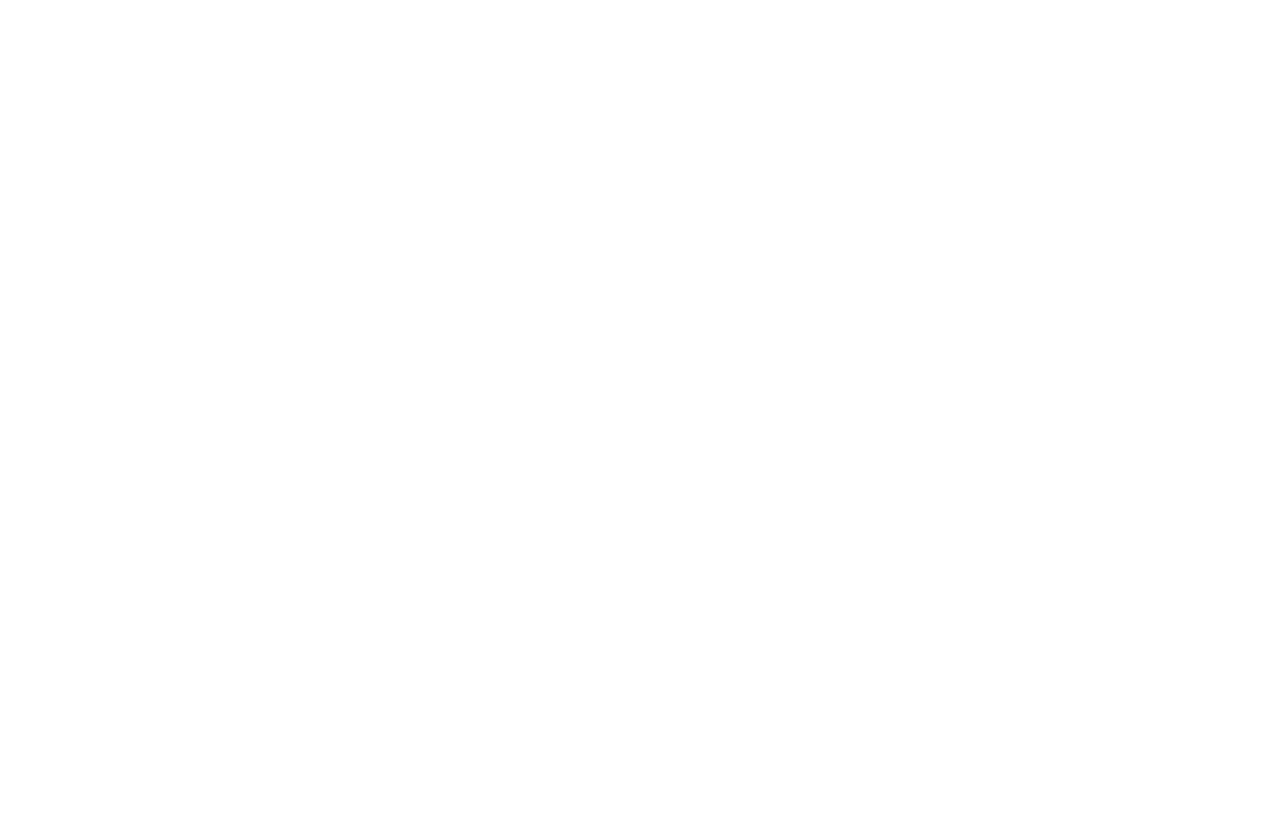
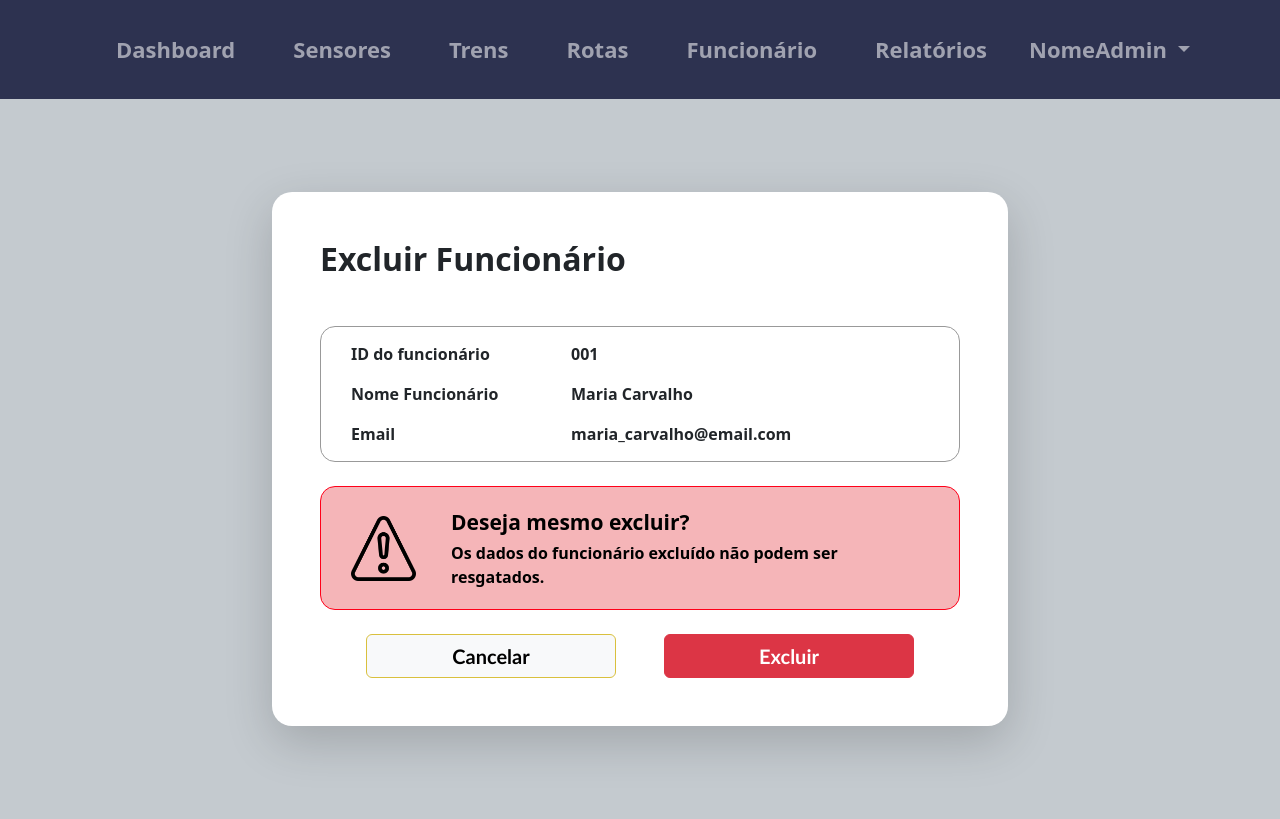
Before and after one commit to NiniveSC/sa-ferrorama, a PHP site: page /public/funcionarios/excluir-funcionarios.php in a window 1280 px wide. Before the commit the page is empty. Run offline with PHP 8.4, Linux system fonts and the light colour scheme.

Commit message:
add -  fiz o html e o css da pagina de excluir funcionarios e coloquei o icone de atenção

```diff
--- a/assets/style/style.css
+++ b/assets/style/style.css
@@ -529,3 +529,54 @@
     color: #2d3250 !important;
     border-color: #d9c03d !important;
 }
+
+/*-------------------------------------------------------------------------------------------------------------------------------------------------------------------------------*/
+
+/*excluir funcionarios*/
+
+.dados-funcionario {
+    border: 1px solid #999;
+    border-radius: 15px;
+    padding: 15px 30px;
+}
+
+.label-funcionario {
+    width: 220px;
+    font-weight: bold;
+}
+
+.valor-funcionario {
+    font-weight: 600;
+}
+
+.confirmacao-exclusao {
+    display: flex;
+    align-items: center;
+    gap: 35px;
+    border: 1px solid #ff0019;
+    background-color: #f5b5b8;
+    border-radius: 15px;
+    padding: 20px 30px;
+}
+
+.confirmacao-exclusao img {
+    width: 65px;
+}
+
+.confirmacao-exclusao strong {
+    color: #000000;
+    font-size: 21px;
+}
+
+.confirmacao-exclusao p {
+    color: #000000;
+    font-size: 16px;
+    font-weight: 600;
+    margin: 2px 0 0 0;
+}
+
+.btn-func-custom {
+    width: 250px;
+    font-weight: bold;
+    font-size: 20px;
+}
--- a/public/funcionarios/excluir-funcionarios.php
+++ b/public/funcionarios/excluir-funcionarios.php
@@ -0,0 +1,153 @@
+<!DOCTYPE html>
+<html lang="en">
+
+<head>
+    <meta charset="UTF-8">
+    <meta name="viewport" content="width=device-width, initial-scale=1.0">
+    <title>Excluir Funcionário</title>
+    <link href="https://cdn.jsdelivr.net/npm/bootstrap@5.3.8/dist/css/bootstrap.min.css" rel="stylesheet"
+        integrity="sha384-sRIl4kxILFvY47J16cr9ZwB07vP4J8+LH7qKQnuqkuIAvNWLzeN8tE5YBujZqJLB" crossorigin="anonymous">
+    <link rel="stylesheet" href="../../assets/style/style.css">
+</head>
+
+<body class="pagina_excluir_user">
+    <nav class="navbar navbar-expand-lg navbar-dark">
+        <div class="container-fluid">
+            <button class="navbar-toggler" type="button" data-bs-toggle="collapse" data-bs-target="#navbarNav"
+                aria-controls="navbarNav" aria-expanded="false" aria-label="Toggle navigation">
+                <span class="navbar-toggler-icon"></span>
+            </button>
+            <div class="collapse navbar-collapse justify-content-between" id="navbar-Nav">
+                <ul class="navbar-nav me-auto">
+                    <li class="nav-item mx-3">
+                        <a class="nav-link" href="tela-geral-home.php">Dashboard</a>
+                    </li>
+                    <li class="nav-item mx-3">
+                        <a class="nav-link" href="tela-lista-sensores.php">Sensores</a>
+                    </li>
+                    <li class="nav-item mx-3">
+                        <a class="nav-link" href="tela-lista-trens.php">Trens</a>
+                    </li>
+                    <li class="nav-item mx-3">
+                        <a class="nav-link" href="tela-lista-rotas.php">Rotas</a>
+                    </li>
+                    <li class="nav-item mx-3">
+                        <a class="nav-link" href="funcionarios-cadastrados.php">Funcionário</a>
+                    </li>
+                    <li class="nav-item mx-3">
+                        <a class="nav-link" href="tela-relatorios.php">Relatórios</a>
+                    </li>
+
+                    <li class="nav-item dropdown">
+                        <a class="nav-link dropdown-toggle" href="#" role="button" data-bs-toggle="dropdown"
+                            aria-expanded="false">
+                            NomeAdmin
+                        </a>
+                        <ul class="dropdown-menu">
+                            <li><a class="dropdown-item" href="tela-login.php">Sair</a></li>
+                        </ul>
+                    </li>
+                </ul>
+            </div>
+        </div>
+    </nav>
+
+
+<div class="d-flex align-items-center justify-content-center pg-cadastro-funcionario">
+    <div class="container">
+        <div class="row justify-content-center">
+            <div class="col-12 col-md-8 col-lg-8">
+
+                <div class="card shadow-lg border-0 card-cadastro-funcionario">
+                    <div class="card-body p-5">
+
+                        <h2 class="card-title fw-bold mb-5">
+                            Excluir Funcionário
+                        </h2>
+
+
+                        <div class="dados-funcionario mb-4">
+                            <div class="d-flex mb-3">
+                                <span class="label-funcionario">
+                                    ID do funcionário
+                                </span>
+
+                                <span class="valor-funcionario">
+                                    001
+                                </span>
+                            </div>
+
+                            <div class="d-flex mb-3">
+                                <span class="label-funcionario">
+                                    Nome Funcionário
+                                </span>
+
+                                <span class="valor-funcionario">
+                                    Maria Carvalho
+                                </span>
+                            </div>
+
+                            <div class="d-flex">
+                                <span class="label-funcionario">
+                                    Email
+                                </span>
+
+                                <span class="valor-funcionario">
+                                    maria_carvalho@email.com
+                                </span>
+                            </div>
+
+                        </div>
+
+
+                      <div class="confirmacao-exclusao mb-4">
+
+    <img src="../../assets/img/icone_alerta.png" alt="Alerta">
+
+    <div>
+        <strong>
+            Deseja mesmo excluir?
+        </strong>
+
+        <p>
+            Os dados do funcionário excluído não podem ser resgatados.
+        </p>
+    </div>
+
+</div>
+
+
+                        <div class="d-flex justify-content-center gap-5">
+
+                            <button type="button"
+                                    id="btn-func-cancelar"
+                                    class="btn btn-light border btn-func-custom">
+                                Cancelar
+                            </button>
+
+                            <button type="button"
+                                    id="btn-func-excluir"
+                                    class="btn btn-danger btn-func-custom">
+                                Excluir
+                            </button>
+
+                        </div>
+
+                    </div>
+                </div>
+
+            </div>
+        </div>
+    </div>
+</div>
+    <footer>
+
+    </footer>
+
+    <script src="https://cdn.jsdelivr.net/npm/bootstrap@5.3.8/dist/js/bootstrap.bundle.min.js"
+        integrity="sha384-FKyoEForCGlyvwx9Hj09JcYn3nv7wiPVlz7YYwJrWVcXK/BmnVDxM+D2scQbITxI"
+        crossorigin="anonymous"></script>
+        <script src=""></script>
+</body>
+
+</html>
```
Also changed, not shown: assets/img/icone_alerta.png (added).
